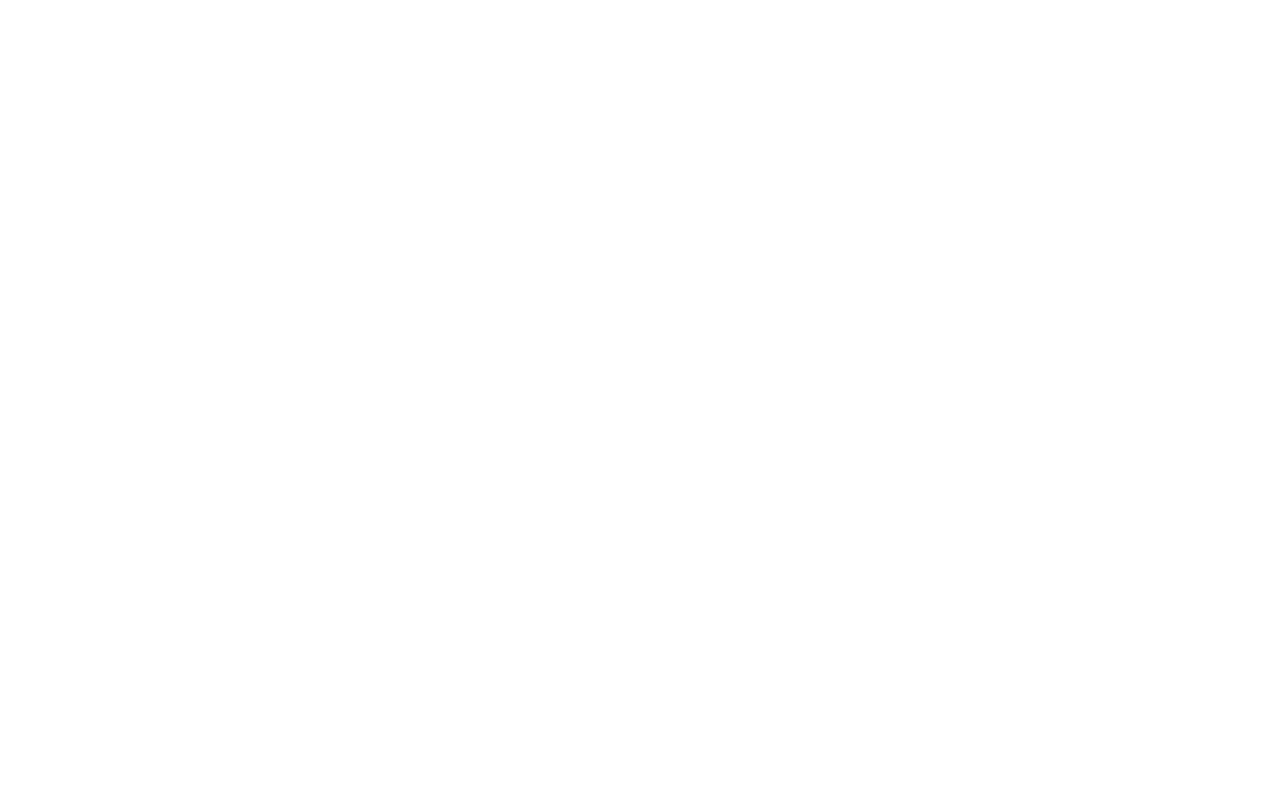
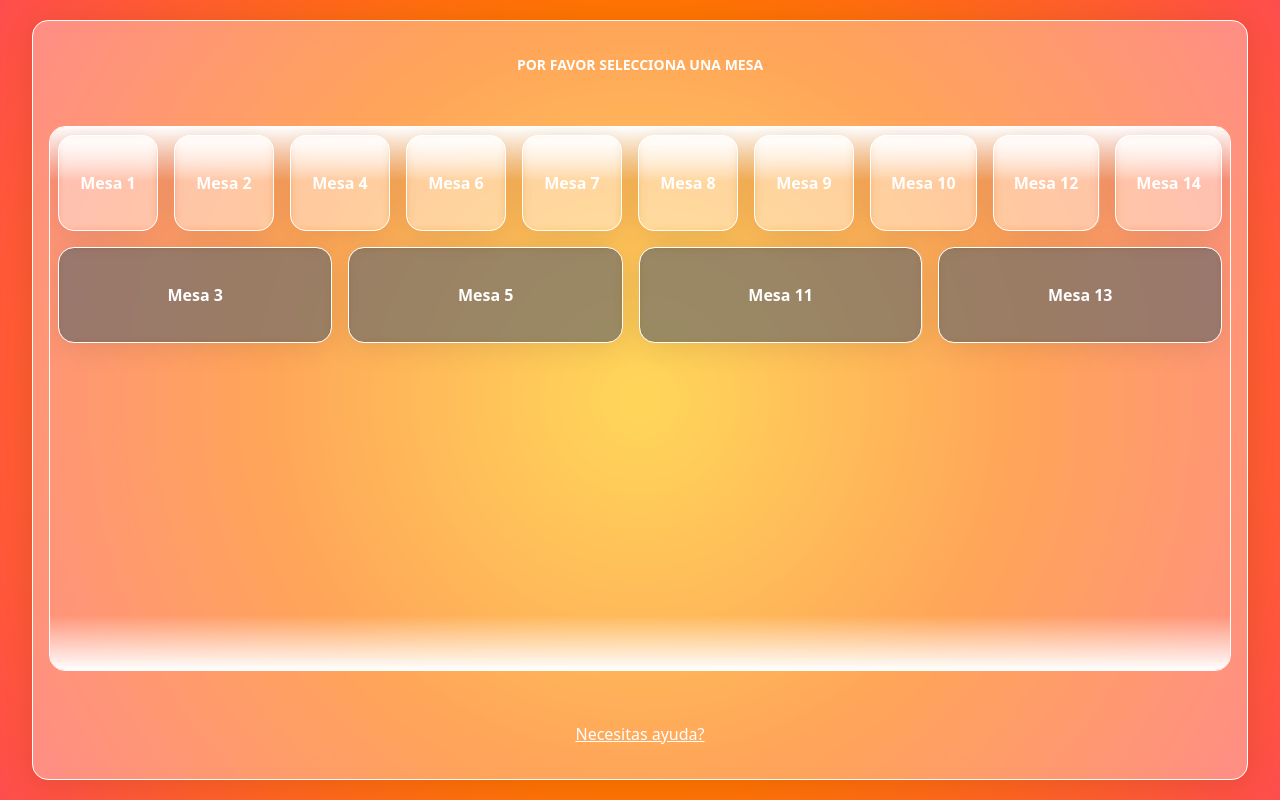
Before and after one commit to 3-TIC-ORT/proyecto-3-pedilo, a Next.js app: page / in a window 1280 px wide. Built offline with nearby package versions, Linux system fonts and the light colour scheme.

Commit message:
tableSelector page

```diff
--- /dev/null
+++ b/app/components/tableSelect/tableSelect.tsx
@@ -0,0 +1,39 @@
+import React from 'react'
+
+// Esta funcion es para cargar cada mesa, si esta ocupada, le pone la class occupied
+function TableCard({ number, isOccupied }) {
+  return (
+    <div className={`tableCard ${isOccupied ? 'occupied' : ''}`}>
+      Mesa {number}
+    </div>
+  )
+}
+
+function TableSelect() {
+  const tables = [1, 2, 3, 4, 5, 6, 7, 8, 9, 10, 11, 12, 13, 14]; // Todas las mesas que van a estar guardadas en la DB
+  const occupiedTables = [3, 5, 11, 13]; // Las mesas que estan ocupadas, tambien guardadas en la DB
+
+  // Filtra las mesas disponibles
+  const availableTables = tables.filter(number => !occupiedTables.includes(number));
+
+  return (
+    <div className='tableSelect'>
+      <h1>Por favor selecciona una mesa</h1>
+      <div className="tableCardsContent">
+        <div className="blur-top"></div>
+        <div className="tableCards">
+            {availableTables.map((number) => (
+            <TableCard key={number} number={number} />
+            ))}
+            {occupiedTables.map((number) => (
+            <TableCard key={number} number={number} isOccupied />
+            ))}
+        </div>
+        <div className="blur-bottom"></div>
+      </div>
+      <div className="help">Necesitas ayuda?</div>
+    </div>
+  )
+}
+
+export default TableSelect
--- a/app/globals.css
+++ b/app/globals.css
@@ -2,7 +2,132 @@
 @tailwind components;
 @tailwind utilities;
 
-.mainContainer {
+*{
+
+  color: #fff;
+
+  font-size: 16px;
+  font-weight: 500;
+
+  scroll-behavior: smooth;
+}
+
+body {
   width: 100%;
-  height: 100vh;
+  height: 100dvh;
+
+  display: flex;
+  align-items: center;
+  justify-content: center;
+
+  background: rgb(255,194,0);
+  background: radial-gradient(circle, rgba(255,194,0,1) 0%, rgba(255,117,0,1) 50%, rgba(255,77,77,1) 100%);
 }
+
+.masterContainer {
+  width: 95%;
+  height: 95%;
+
+  background: rgba(255, 255, 255, 0.35);
+  border-radius: 16px;
+  box-shadow: 0 4px 30px rgba(0, 0, 0, 0.1);
+  backdrop-filter: blur(13.5px);
+  -webkit-backdrop-filter: blur(13.5px);
+  border: 1px solid rgba(255, 255, 255, 1);
+
+  display: flex;
+  align-items: center;
+  justify-content: center;
+}
+
+.tableSelect {
+  width: 100%;
+  height: 100%;
+  padding: 16px;
+  gap: 16px;
+
+  display: flex;
+  flex-wrap: wrap;
+  align-items: center;
+  justify-content: space-around;
+  flex-direction: row;
+}
+
+h1 {
+  font-size: 14px;
+
+  font-weight: 800;
+  text-transform: uppercase;
+  text-align: center;
+}
+
+.tableCardsContent {
+  width: 100%;
+  height: 75%;
+  position: relative;
+  border-radius: 16px;
+  border: 1px solid rgba(255, 255, 255, 1);
+  overflow: hidden;
+}
+
+.tableCards {
+  width: 100%;
+  height: 100%;
+  padding: 8px;
+  gap: 16px;
+
+  display: flex;
+  flex-wrap: wrap;
+  align-content: flex-start;
+  overflow: scroll;
+
+  position: relative;
+}
+
+.blur-top, .blur-bottom {
+  position: absolute;
+  width: 100%;
+  height: 10%;
+}
+
+.blur-top {
+  top: 0;
+  left: 0;
+  background: linear-gradient(0deg, rgba(255,255,255,0) 0%, rgba(255,255,255,1) 100%);
+}
+
+.blur-bottom {
+  bottom: 0;
+  left: 0;
+  background: linear-gradient(180deg, rgba(255,255,255,0) 0%, rgba(255,255,255,1) 100%);
+}
+
+.tableCard {
+  flex-grow: 1;
+  min-width: 100px;
+  max-height: 96px;
+  height: 100%;
+
+  background: rgba(255, 255, 255, 0.1);
+  border-radius: 16px;
+  box-shadow: 0 4px 30px rgba(0, 0, 0, 0.1);
+  backdrop-filter: blur(3.75px);
+  -webkit-backdrop-filter: blur(3.75px);
+  border: 1px solid rgba(255, 255, 255, 1);
+  cursor: pointer;
+
+  display: flex;
+  align-items: center;
+  justify-content: center;
+
+  font-weight: 800;
+}
+
+.occupied {
+  background: rgba(55, 55, 55, 0.5);
+  position: relative;
+}
+
+.help {
+  text-decoration: underline;
+}
--- a/app/page.tsx
+++ b/app/page.tsx
@@ -1,7 +1,10 @@
 import Image from "next/image";
+import TableSelect from "./components/tableSelect/tableSelect";
 
-export default function Home() {
+export default function App() {
   return (
-    <div className="mainContainer"></div>
+    <div className="masterContainer">
+      <TableSelect />
+    </div>
   );
 }
```
Also changed, not shown: app/components/tableSelect/tableSelect.css (added).
